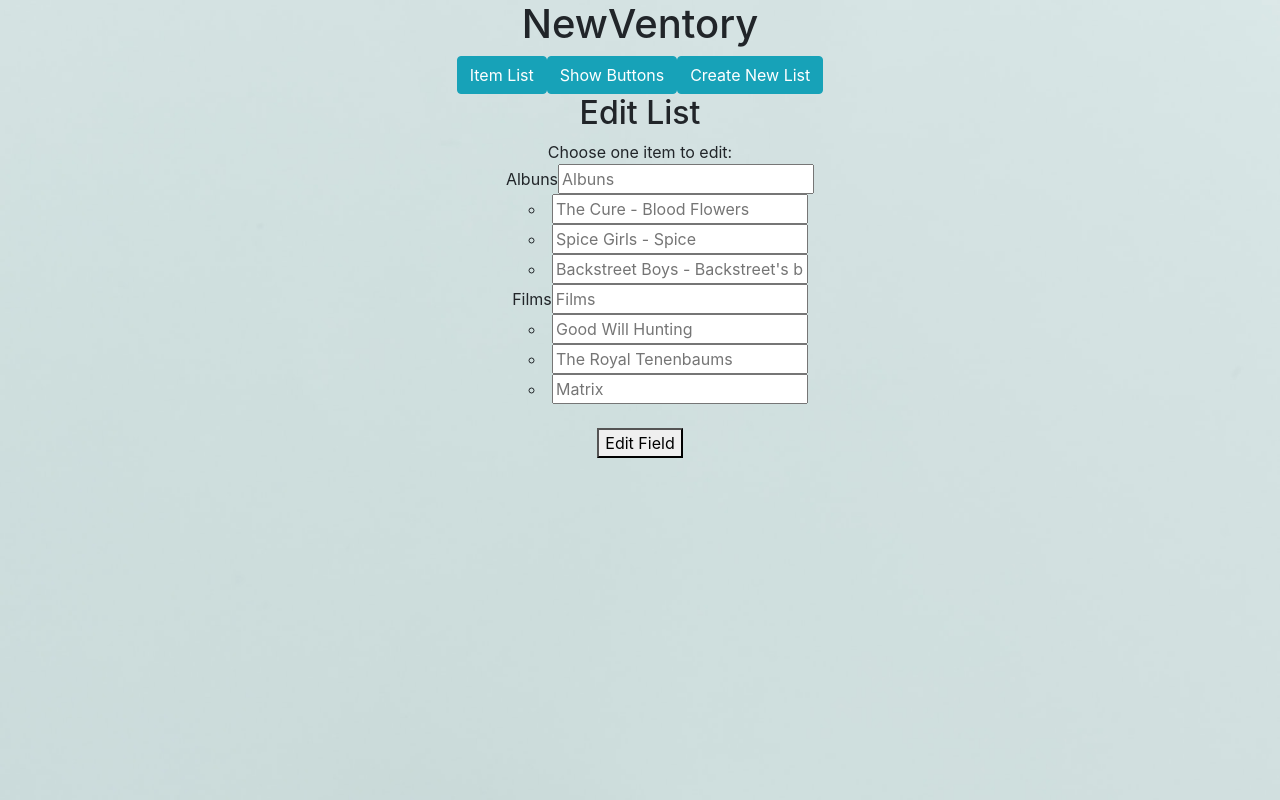
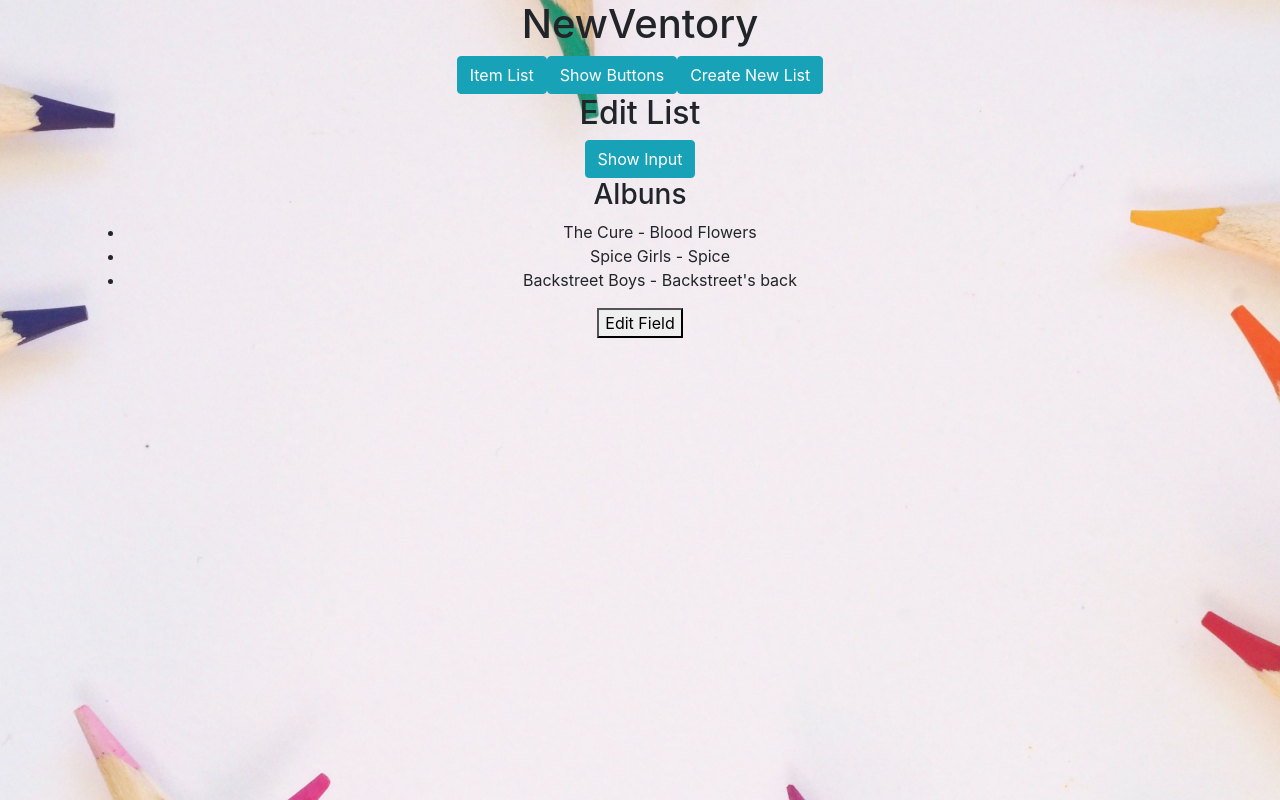
Before and after one commit to feliciaboghiu/mvp, a React (Create React App) app: page /editlist/1 in a window 1280 px wide. Built offline with nearby package versions, Linux system fonts and the light colour scheme.

Commit message:
Trying to figure out EditList

```diff
--- a/src/App.css
+++ b/src/App.css
@@ -1,5 +1,5 @@
 body {
-  background-image: url(background6.jpg);
+  background-image: url(background7.jpg);
   background-repeat: repeat;
   background-size: cover;
   margin: 0 auto;
@@ -44,9 +44,9 @@ body {
 }
 
 .show {
-  display: inline;
+  display: block;
 }
 
-/*.dontshow {
+.dontshow {
   display: none;
-}*/
+}
--- a/src/App.js
+++ b/src/App.js
@@ -125,9 +125,12 @@ class App extends React.Component {
                 <NewList addNewList={title => this.addNewList(title)} />
               </Route>
 
-              <Route path='/editlist'>
-                <EditList  lists={this.state.lists} list={this.state.list} />
-              </Route>
+              <Route path='/editlist/:id' render={
+                (routeProps) => {
+                  let list = this.state.lists.find((l) => l.id == routeProps.match.params.id);
+                  return <EditList list={list} isShown={this.state.isShown}/>
+                }
+              } />
 
               <Error404View />
 
--- a/src/EditList.js
+++ b/src/EditList.js
@@ -1,6 +1,7 @@
 import React from 'react';
 import { render } from '@testing-library/react';
 import { Switch, Route, Link, NavLink} from "react-router-dom";
+import Button from 'react-bootstrap/Button';
 
 class EditList extends React.Component {
     constructor(props) {
@@ -17,59 +18,53 @@ class EditList extends React.Component {
     };
 
     showInput = (event) => {
+        console.log(this.state.showInput)
        event.preventDefault();
-        let boolean= (this.state.showInput = !this.state.showInput);
+        let boolean = (this.state.showInput = !this.state.showInput);
         this.setState({showInput: boolean})
     }
 
 
     render() {
-        let name = this.props.list;
+        let title = this.props.list.title;
         let listJsx = (
-
-
-            this.props.lists.map((l) => (
-                    <div onClick={(e) => this.showInput(e)} className={ this.props.isShown ? 'show' : 'dontshow'} key={l.title}>
-                        {l.title}
+            this.props.list.name.map((l) => (
+                <li onClick={(e) => this.showInput(e)} key={l}>
+                    <div className={this.props.isShown ? 'dontshow' : 'show'}>
+                        {l}
+                    </div>
+                    <div className={this.props.isShown ? 'show' : 'dontshow'}>
                         <input
-                        placeholder={l.title}
-                        name={l.title}
+                            placeholder={l}
+                            name={l}
                             type='text'
                             value={this.state.newName}
                             onChange={(e) => this.handleChange(e)}
                         >
                         </input>
-                    <ul>
-                        {l.name.map((n) => (
-                            <li key={n}>
-                                <input
-                                    placeholder={n}
-                                    name={n}
-                                    type='text'
-                                    value={this.state.newName}
-                                    onChange={e => this.handleChange(e)}
-                                >
-                                </input>
+                    </div>
                 </li>
-                        ))}
-                    </ul>
-                </div>))
-
-                        )
+            ))
+        );
 
         return (
+
                 <div className="itemList">
                     <h2>Edit List</h2>
-                    <form onSubmit={(e) => this.handleSubmit(e)}>
-                    <label>Choose one item to edit:
+                    <Button variant="info" onClick={(e)=>this.showInput(e)}>Show Input</Button>
+
+                    {/*<form onSubmit={(e) => this.handleSubmit(e)}>
+                    <label>Choose one item to edit:*/}
+                    <h3>{title}</h3>
                     <ul>
                         {listJsx}
                     </ul>
-                    <p>{name}</p>
-                    </label>
-                    <br />
+
+                    {/*</label>
+                    <br />*/}
                     <button type="submit">Edit Field</button>
-                </form>
+
+                {/*</form>*/}
 
 
                 </div>
--- a/src/ItemList.js
+++ b/src/ItemList.js
@@ -32,7 +32,7 @@ class ItemList extends React.Component {
                     >
                         <div className="teal">
                             <Button variant="outline-info" onClick={()=>this.setEditedListId(l.id)}><Link to={'/additem/'+l.id}>Add Item</Link></Button>
-                            <Button variant="outline-info" onClick={()=>this.props.handleEditList(l.id)}><Link to={'/editlist/'+l.id}>Edit List</Link></Button>
+                            <Button variant="outline-info"><Link to={'/editlist/'+l.id}>Edit List</Link></Button>
                             <Button variant="outline-info" onClick={()=>this.handleListDelete(l.id)}>Delete List</Button>
                         </div>
                     </div>
--- /dev/null
+++ b/src/temp.js
@@ -0,0 +1,2 @@
+
+<div className={this.props.isShown ? 'dontshow' : 'show'}>
```
Also changed, not shown: src/background7.jpg (added). Lines whose indentation alone changed are shown as unchanged.
